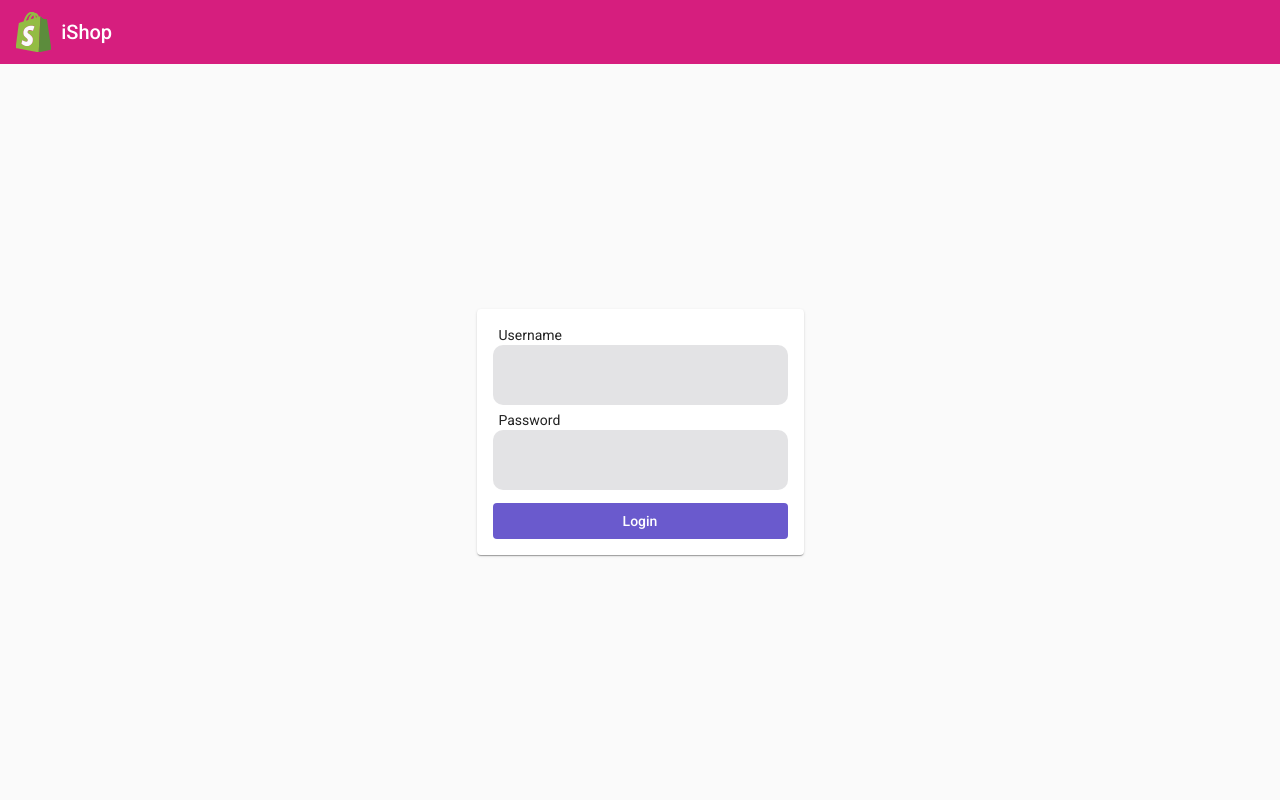
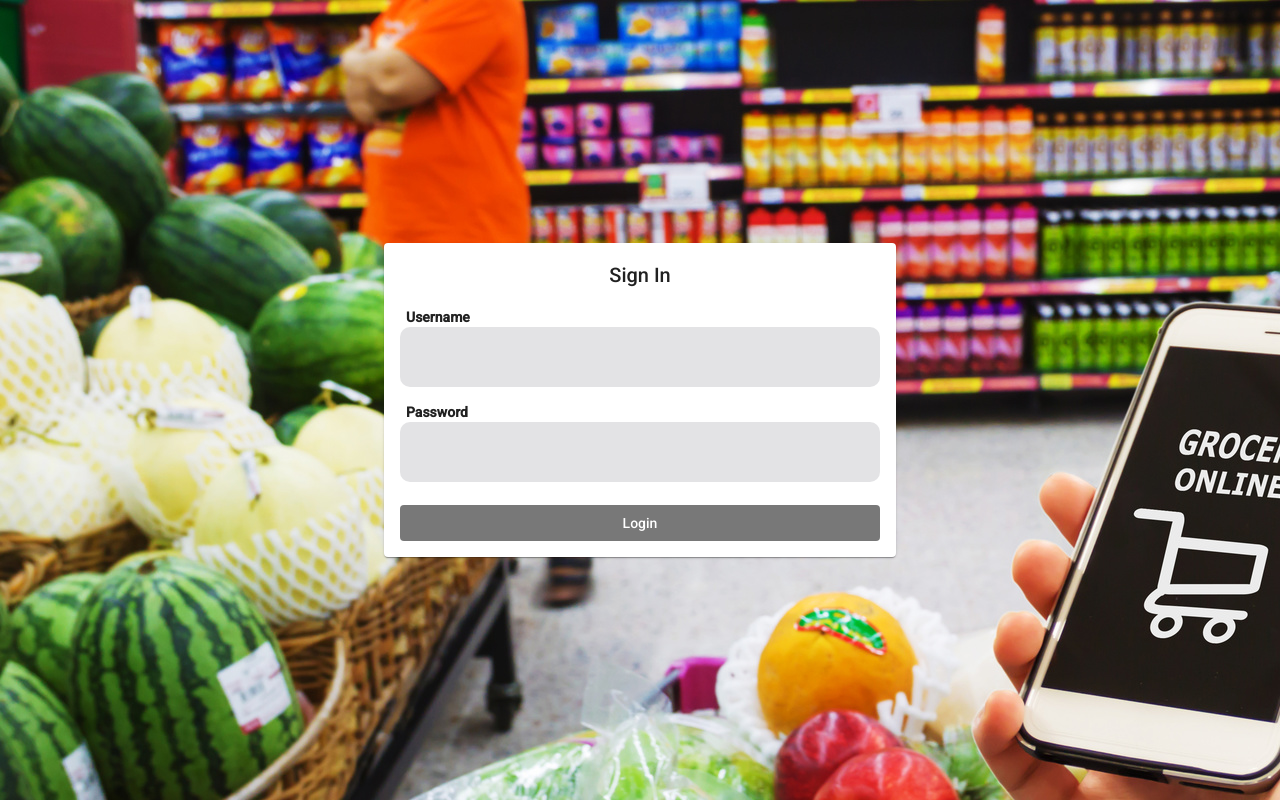
Before and after one commit to israelsantana01/product-app, an Angular app in the folder product-app-client/: page /auth in a window 1280 px wide. Built offline with nearby package versions, Linux system fonts and the light colour scheme.

Commit message:
Implement and fix the screen login.

```diff
--- a/product-app-client/src/app/app.component.html
+++ b/product-app-client/src/app/app.component.html
@@ -1,6 +1,6 @@
-<mat-toolbar color="primary">
+<mat-toolbar *ngIf="authService.authenticated; else elseBlock" color="primary">
   <mat-toolbar-row>
-    <div *ngIf="authService.authenticated; else elseBlock">
+    <div>
       <button mat-icon-button (click)="toggleSidebar()">
         <mat-icon>menu</mat-icon>
       </button>
@@ -53,7 +53,7 @@
     </mat-nav-list>
   </mat-drawer>
 
-  <mat-drawer-content>
+  <mat-drawer-content class="background">
     <router-outlet></router-outlet>
   </mat-drawer-content>
 
--- a/product-app-client/src/app/app.component.scss
+++ b/product-app-client/src/app/app.component.scss
@@ -76,5 +76,10 @@ li {
         }
       }
     }
+    mat-drawer-content {
+      .background {
+        background-image: url(../assets/img/city.jpg);
+      }
+    }
   }
 }
--- a/product-app-client/src/app/pages/auth/auth.page.html
+++ b/product-app-client/src/app/pages/auth/auth.page.html
@@ -33,7 +33,8 @@
     </div>
   </div>
 </div> -->
-<mat-card>
+<mat-card *ngIf="form">
+  <h2>Sign In</h2>
   <form [formGroup]="form">
     <div class="form-group">
       <label for="username">Username</label>
@@ -49,6 +50,8 @@
         This field is required
       </small>
     </div>
-    <button mat-button>Login</button>
+  <button mat-button [disabled]="form.invalid" (click)="login()" [class.background]="form.invalid">
+    Login
+  </button>
   </form>
 </mat-card>
--- a/product-app-client/src/app/pages/auth/auth.page.scss
+++ b/product-app-client/src/app/pages/auth/auth.page.scss
@@ -5,10 +5,20 @@
   justify-content: center;
   align-items: center;
   height: 100%;
+  background-image: url(../../../assets/img/grocery.jpg);
+  background-repeat: no-repeat;
+
+  mat-card {
+    width: 40%;
+    min-width: 25em;
+    max-width: 50em;
+    h2 {
+      text-align: center;
+    }
 
     form {
       .form-group {
-      margin-bottom: 5px;
+        margin-bottom: 15px;
 
         small {
           color: red;
@@ -19,6 +29,7 @@
           background-color: white;
           margin-left: 4px;
           padding: 2px;
+          font-weight: bolder;
         }
 
         input {
@@ -30,6 +41,8 @@
           padding: 0px 19px;
           background: #45455526;
           height: 60px;
+          width: 100%;
+          font-size: 18px;
         }
 
         input:focus {
@@ -43,5 +56,10 @@
         width: 100%;
         background-color: slateblue;
       }
+
+      .background {
+        background-color: #454545b8;
       }
     }
+  }
+}
--- a/product-app-client/src/app/pages/auth/auth.page.ts
+++ b/product-app-client/src/app/pages/auth/auth.page.ts
@@ -14,6 +14,7 @@ import { Router } from '@angular/router';
 export class AuthPage implements OnInit {
 
   form: FormGroup;
+
 
   constructor(private authService: AuthService, private router: Router) { }
 
--- a/product-app-client/src/app/pages/products/products.page.ts
+++ b/product-app-client/src/app/pages/products/products.page.ts
@@ -34,7 +34,7 @@ export class ProductsPage implements OnInit, OnDestroy {
     this.dataSource.sort = this.sort;
     this.subscription = this.productsService.products.subscribe(products => {
       this.dataSource.data = products;
-      console.log(products);
+
     });
 
     this.productsService.fetchProducts().subscribe();
```
Also changed, not shown: product-app-client/src/assets/img/city.jpg (added), product-app-client/src/assets/img/grocery.jpg (added). Lines whose indentation alone changed are shown as unchanged.
